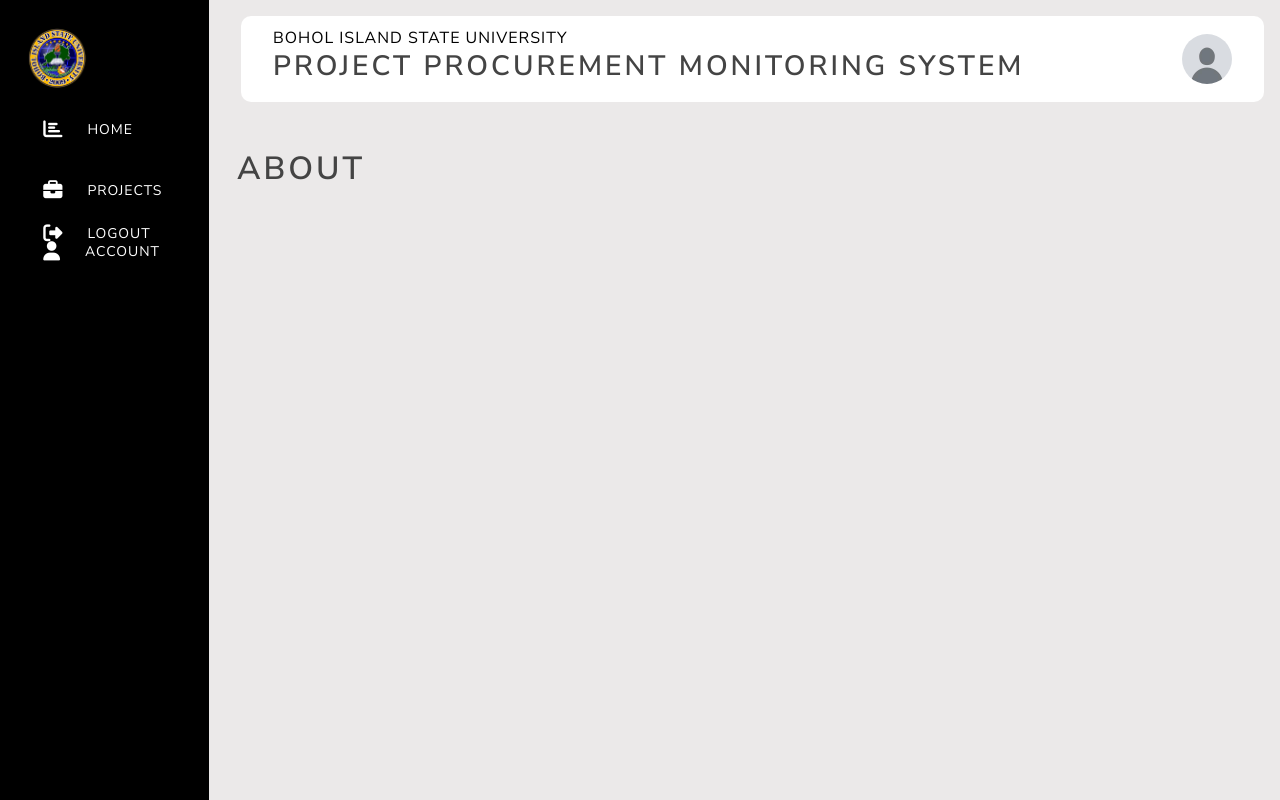
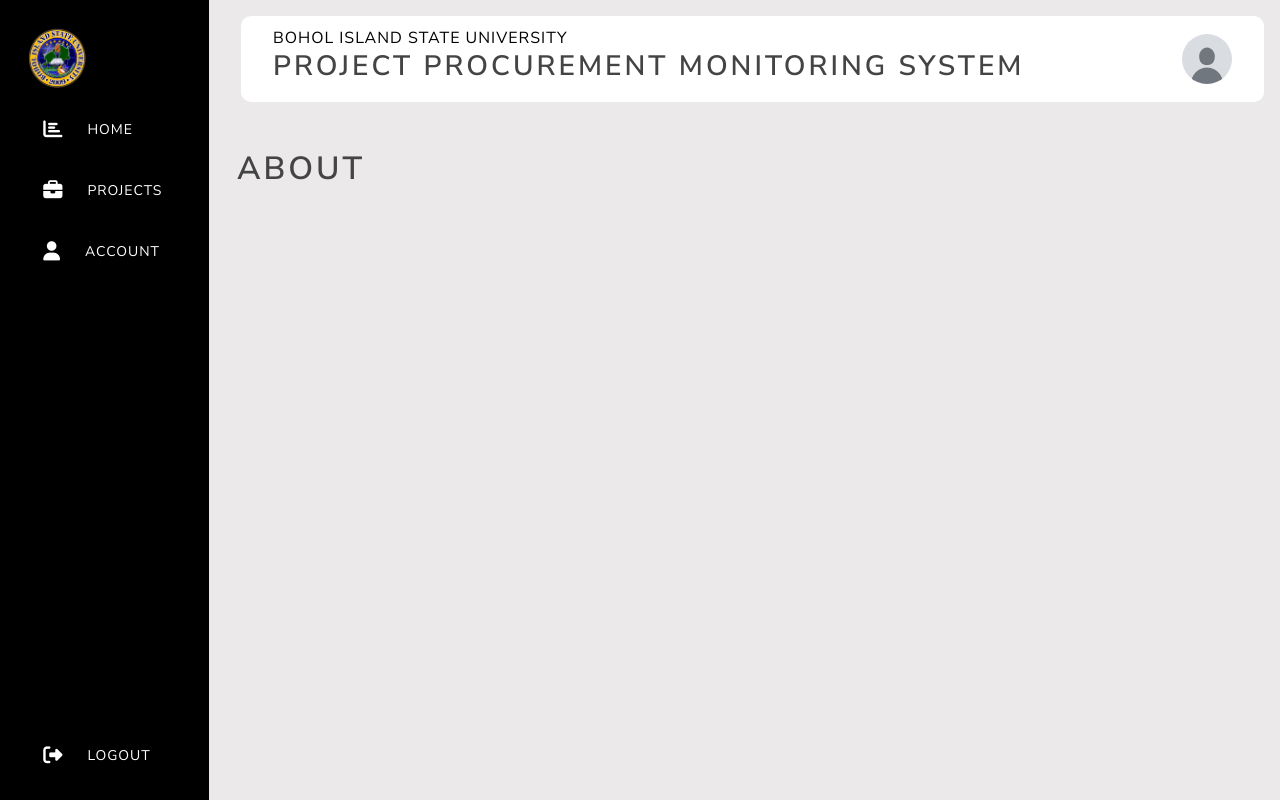
Before and after one commit to DummyC/PPMS-Flask, a Flask app: page /about in a window 1280 px wide. Run offline with Flask 3, Linux system fonts and the light colour scheme; the visitor is signed in with stand-in values (Sample User, id 1).

Commit message:
Revert some changes

```diff
--- a/app/templates/base.html
+++ b/app/templates/base.html
@@ -96,7 +96,7 @@
         </header> -->
 
   <div class="sidebar">
-    <div class="content-wrapper">
+
       <div class="logo">
         <img src="{{ url_for('static', filename='images/bisu_logo.png') }}" alt="Logo">
       </div>
@@ -171,7 +171,7 @@
           </a>
         </li>
       </ul>
-    </div>
+
 
 
   </div>
@@ -224,7 +224,7 @@
   <script src="https://cdn.jsdelivr.net/npm/bootstrap@5.0.2/dist/js/bootstrap.bundle.min.js"
     integrity="sha384-MrcW6ZMFYlzcLA8Nl+NtUVF0sA7MsXsP1UyJoMp4YLEuNSfAP+JcXn/tWtIaxVXM"
     crossorigin="anonymous"></script>
-  <!-- <script>
+  <script>
     let sidebar = document.getElementsByClassName("sidebar")[0];
     let sidebar_content = document.getElementsByClassName("content-wrapper")[0];
 
@@ -247,7 +247,7 @@
 
 
 
-  </script> -->
+  </script>
 </body>
 
 </html>
```
